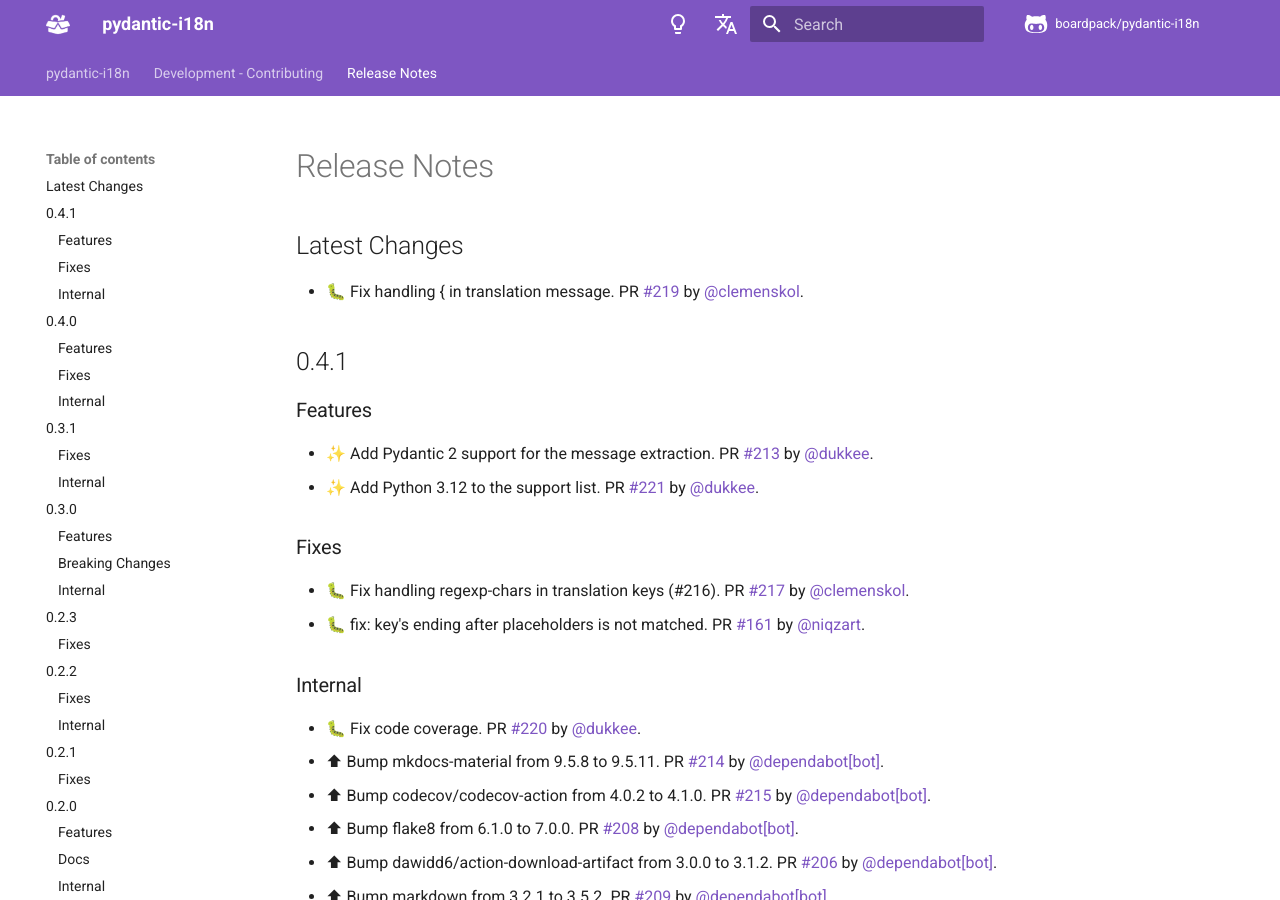
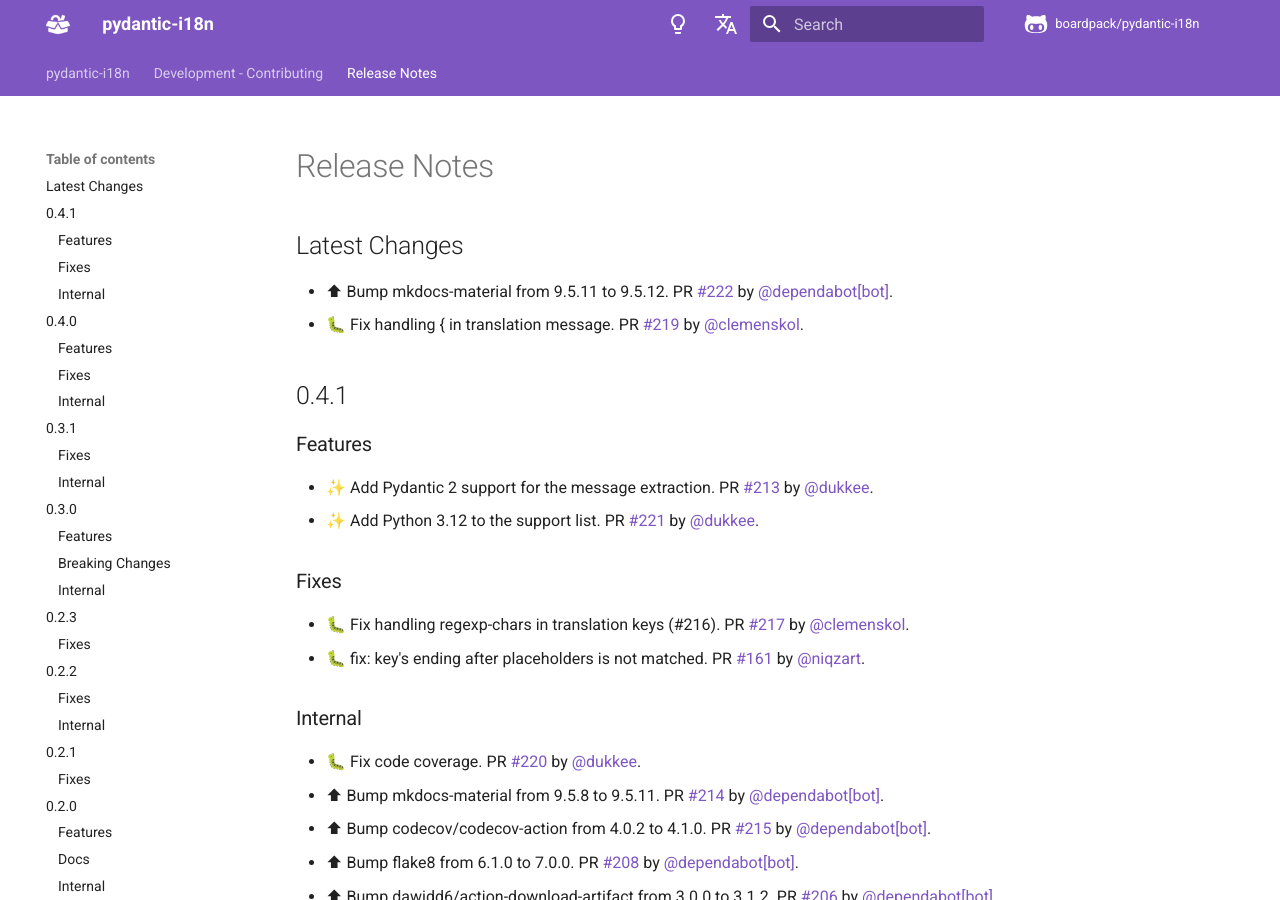
Before and after one commit to boardpack/pydantic-i18n, an MkDocs documentation site: the page built from docs/en/docs/release-notes.md, in a window 1280 px wide and 900 px high. Built offline with MkDocs 1.6.1 and Material for MkDocs 9.7.7, drawn with Linux system fonts in a browser that asks for light colours; comment, search, counter and statistics services are not loaded.

Commit message:
📝 Update release notes

```diff
--- a/docs/en/docs/release-notes.md
+++ b/docs/en/docs/release-notes.md
@@ -2,6 +2,7 @@
 
 ## Latest Changes
 
+* ⬆ Bump mkdocs-material from 9.5.11 to 9.5.12. PR [#222](https://github.com/boardpack/pydantic-i18n/pull/222) by [@dependabot[bot]](https://github.com/apps/dependabot).
 * 🐛 Fix handling { in translation message. PR [#219](https://github.com/boardpack/pydantic-i18n/pull/219) by [@clemenskol](https://github.com/clemenskol).
 
 ## 0.4.1
```
